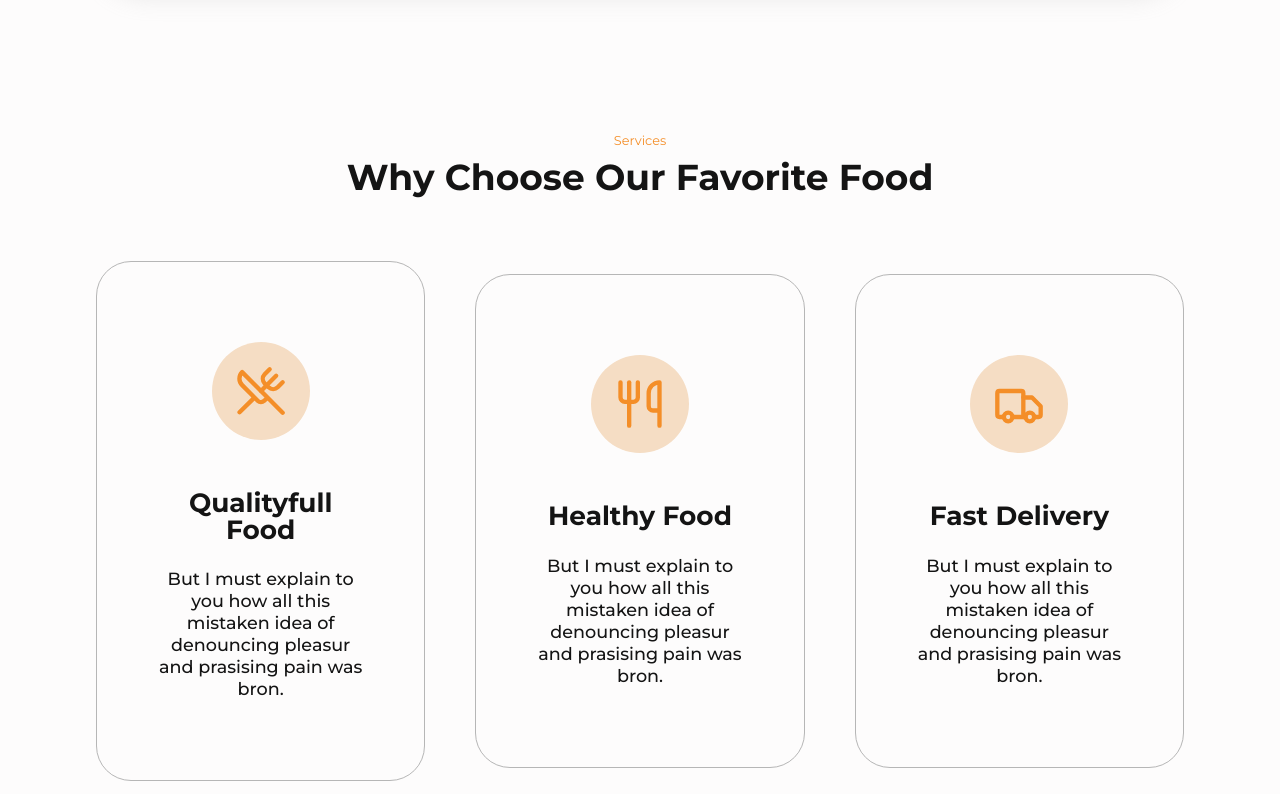
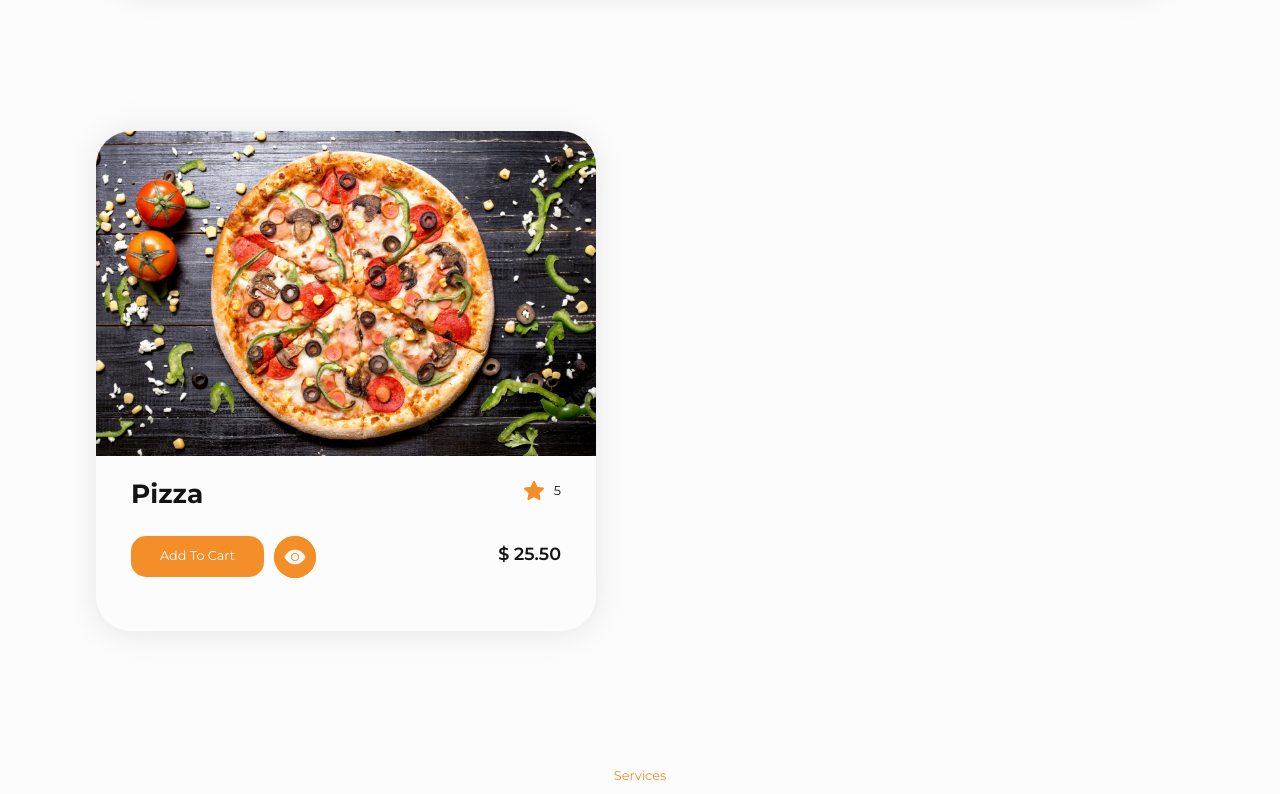
Before and after one commit to Aurelie-Runser/FOOD-Restaurant--React, a React (Vite) app: page / in a window 1280 px wide. Shown: the part 500-1294 px from the top of the page. Built offline with nearby package versions, Linux system fonts and the light colour scheme.

Commit message:
creation du composant ProductCard

```diff
--- a/src/App.tsx
+++ b/src/App.tsx
@@ -4,12 +4,14 @@ import Infos from './components/infos/Infos'
 import Services from './sections/services/Services'
 import Reviews from './sections/reviews/Reviews'
 import './main.css'
+import ProductCard from './components/productCard/ProductCard'
 
 function App() {
 
   return <>
     <Header/>
     <Infos/>
+    <ProductCard/>
     <Services/>
     <Reviews/>
   </>
--- /dev/null
+++ b/src/components/productCard/ProductCard.css
@@ -0,0 +1,64 @@
+.productCard{
+    max-width: 500px;
+    min-width: 335px;
+    aspect-ratio: 1/1;
+    border-radius: 35px;
+    background: var(--c-white);
+    overflow: hidden;
+    box-shadow: 0 2px 30px var(--c-gray_transparent);
+}
+
+.productCard--img {
+    flex: none;
+    width: 100%;
+    height: 65%;
+    object-fit: contain;
+    overflow: hidden;
+}
+
+.productCard--img img {
+    transition: all ease-in-out 0.5s;
+}
+
+.productCard:hover .productCard--img img {
+    transform: scale(1.1);
+}
+
+.productCard--content{
+    display: flex;
+    justify-content: space-between;
+    align-content: space-between;
+    padding: 5% 7%;
+    height: 35%;
+}
+
+.productCard--left{
+    display: flex;
+    flex-direction: column;
+}
+
+.productCard--left__buttons{
+    justify-self: end;
+    display: flex;
+    align-items: center;
+    gap: 0 10px;
+    margin: auto 0;
+}
+
+.productCard__right {
+    display: flex;
+    flex-direction: column;
+    justify-content: flex-start;
+    text-align: right;
+}
+
+.productCard__right--note{
+    display: flex;
+    justify-content: right;
+    align-items: center;
+    gap: 10px;
+}
+
+.productCard__right--price{
+    margin: auto 0;
+}
--- /dev/null
+++ b/src/components/productCard/ProductCard.tsx
@@ -0,0 +1,41 @@
+import { ReactNode } from 'react';
+import Icon from '../icons/Icon';
+import Bouton from '../bouton/Bouton';
+
+import './ProductCard.css'
+
+interface ProductCard {
+    children: ReactNode,
+    icon: string,
+    title: string,
+}
+
+export default function ProductCard({children, icon, title}:ServiceCard) {
+  return (
+    <div className='productCard'>
+      <div className="productCard--img">
+        <img src="/img/Pizza.jpg" alt="" />
+      </div>
+
+      <div className="productCard--content">
+      <div className="productCard--left">
+        <h4>Pizza</h4>
+
+        <div className='productCard--left__buttons'>
+            <Bouton size='small'>Add to Cart</Bouton>
+            {/* <Bouton size='small'>Remove to Cart</Bouton> */}
+            <Bouton rounded><Icon name='eye' size='medium' color='orangeWhite'/></Bouton>
+        </div>
+      </div>
+
+      <div className="productCard__right">
+        <div className='productCard__right--note p-small'>
+            <Icon name='etoile' color='whiteOrange'/>
+            <span>5</span>
+        </div>
+        <span className='productCard__right--price h5'>$ 25.50</span>
+      </div>
+      </div>
+    </div>
+  )
+}
```
